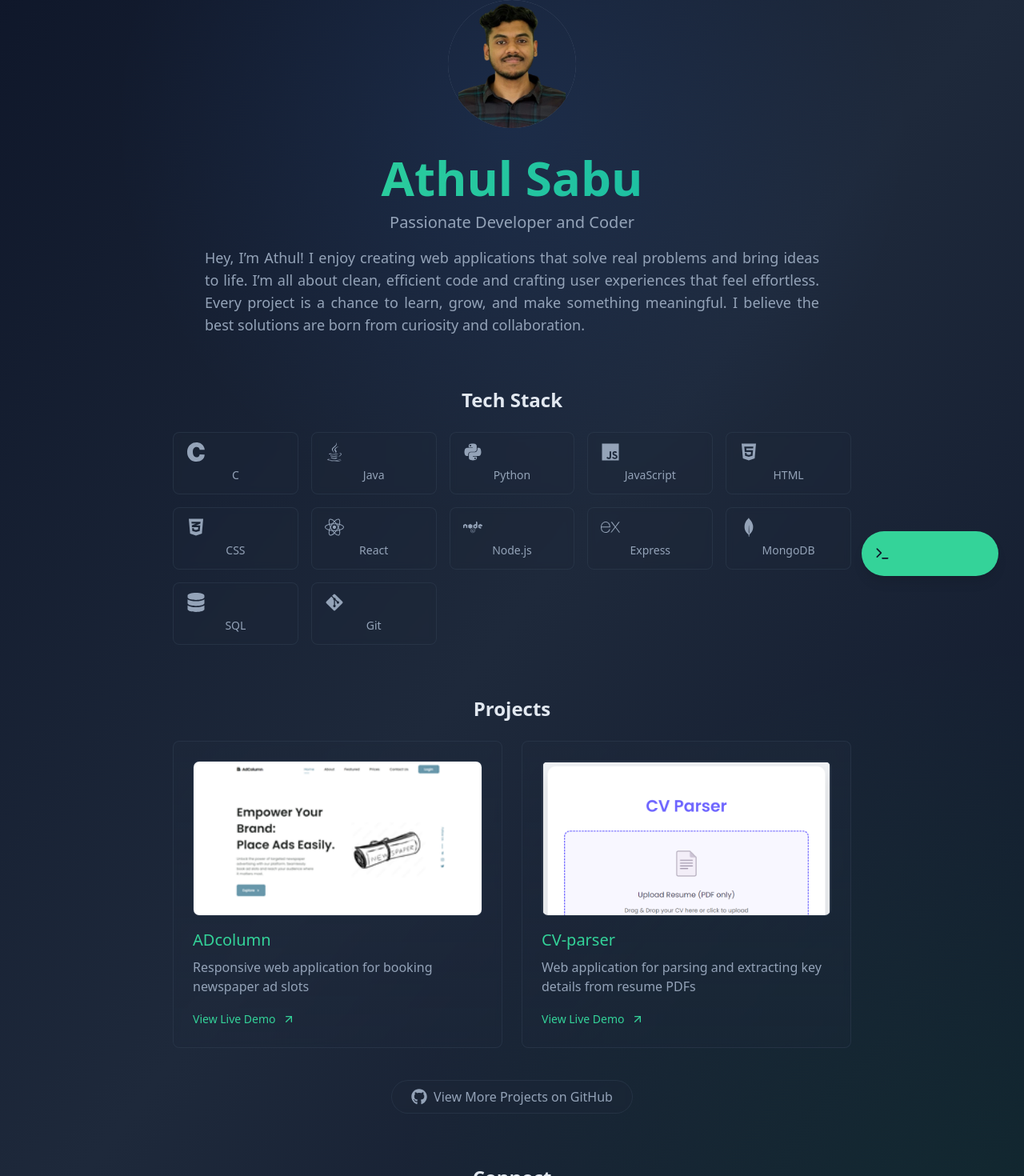
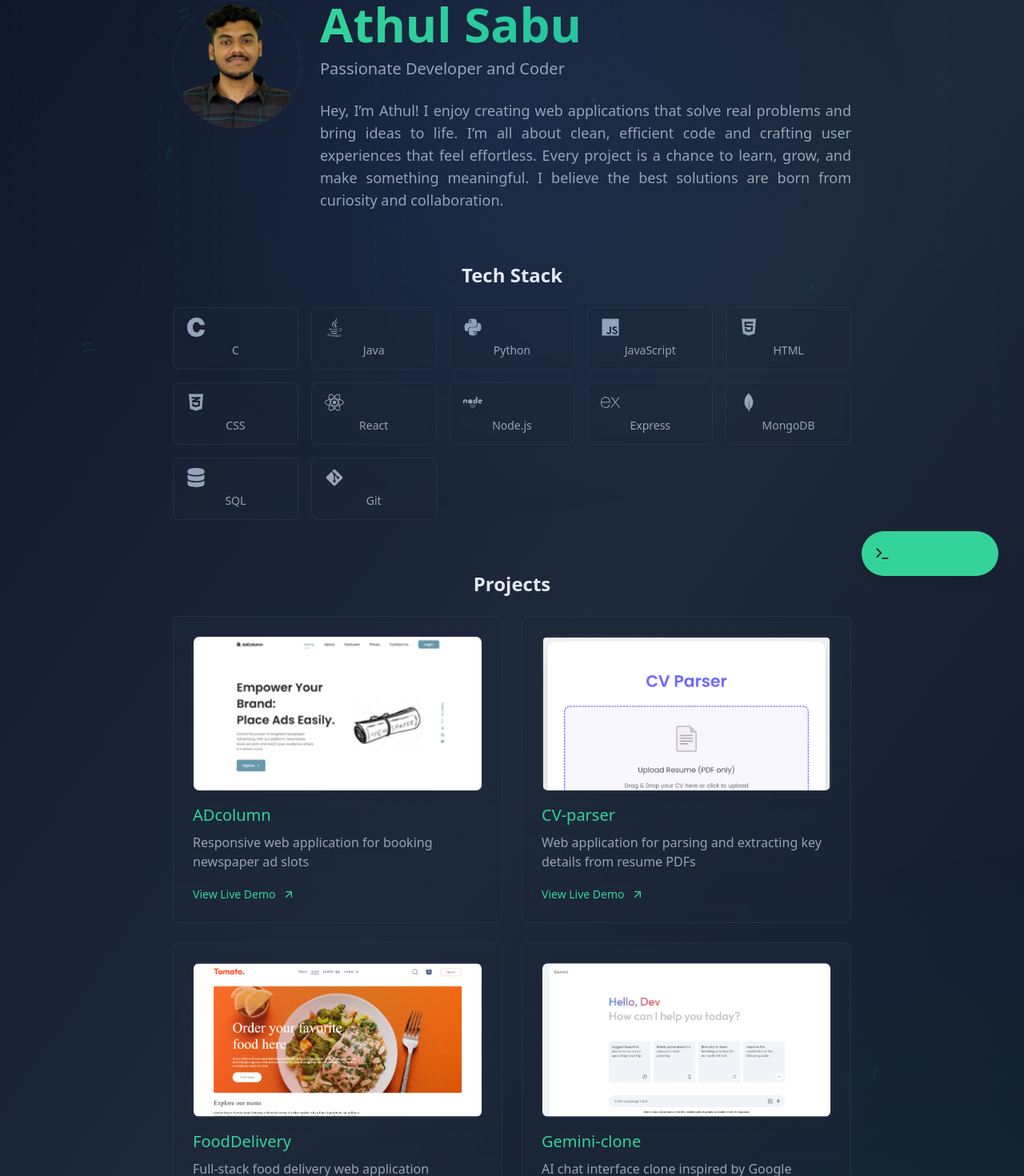
Before and after one commit to AthulSabu2002/portfolio-react, a React (Vite) app: page / in a window 1280 px wide. Shown: the part 48-1518 px from the top of the page at 80% size. Built offline with nearby package versions, Linux system fonts and the light colour scheme.

Commit message:
added more animations and effects

```diff
--- a/src/config/portfolioContent.js
+++ b/src/config/portfolioContent.js
@@ -44,6 +44,24 @@ const portfolioContent = {
         description: 'Developed a Node.js web application to parse and extract key details from resume PDFs. Utilized Express.js, EJS, pdf-parse, compromise, and express-fileupload. The web application extracts and displays personal details such as name, email, qualifications, and more, showcasing skills in server-side JavaScript, file handling, and text processing.',
         deployLink: 'https://cv-parser-bsp2.onrender.com',
         previewImage: '/src/assets/projects/cvparser-preview.png'
+    },
+    {
+        name: 'FoodDelivery',
+        title: 'FoodDelivery',
+        tech: 'React, Node.js, Express, MongoDB',
+        desc: 'Full-stack food delivery web application',
+        description: 'Built a full-stack food delivery web application using React, Node.js, Express, and MongoDB. The web application features a user-friendly interface for browsing menus and placing orders, an admin panel for restaurant management, secure payment processing via Stripe, and real-time order tracking.',
+        deployLink: 'https://food-del-web-app.netlify.app/',
+        previewImage: '/src/assets/projects/food-del.png'
+    },
+    {
+        name: 'Gemini-clone',
+        title: 'Gemini-clone',
+        tech: 'React, Gemini API, CSS',
+        desc: 'AI chat interface clone inspired by Google Gemini',
+        description: 'Built a responsive Gemini clone using React and integrated with the official Gemini API. Features include a clean chat interface with message history, code block formatting, and responsive design. The application demonstrates proficiency in React state management, API integration, and CSS styling.',
+        deployLink: 'https://gemini-clone-athul-sabus-projects.vercel.app/',
+        previewImage: '/src/assets/projects/gemini-preview.png'
     }
   ],
 
--- /dev/null
+++ b/src/data/PortfolioContent.js
@@ -0,0 +1,13 @@
+import { FaHtml5, FaCss3Alt, FaJs, FaReact, FaGithub, FaLinkedin } from 'react-icons/fa';
+
+export const skills = [
+  { name: 'HTML', icon: FaHtml5 },
+  { name: 'CSS', icon: FaCss3Alt },
+  { name: 'JavaScript', icon: FaJs },
+  { name: 'React', icon: FaReact },
+];
+
+export const socialIcons = [
+  { icon: FaGithub, link: 'https://github.com/yourusername' },
+  { icon: FaLinkedin, link: 'https://linkedin.com/in/yourusername' },
+];
--- a/src/index.css
+++ b/src/index.css
@@ -56,6 +56,43 @@
     --chart-5: 340 75% 55%
   }
 }
+
+@keyframes float {
+  0% {
+    transform: translate(0, 0) rotate(0deg);
+    opacity: 0;
+  }
+  10% {
+    opacity: 1;
+  }
+  90% {
+    opacity: 1;
+  }
+  100% {
+    transform: translate(var(--tw-translate-x, 100px), var(--tw-translate-y, -100px)) rotate(360deg);
+    opacity: 0;
+  }
+}
+
+@keyframes matrix {
+  0% {
+    transform: translateY(-100%);
+  }
+  100% {
+    transform: translateY(100vh);
+  }
+}
+
+.animate-float {
+  animation: float 20s linear infinite;
+  --tw-translate-x: 100px;
+  --tw-translate-y: -100px;
+}
+
+.animate-matrix {
+  animation: matrix linear infinite;
+}
+
 @layer base {
   * {
     @apply border-border;
--- a/src/pages/MainPortfolio.jsx
+++ b/src/pages/MainPortfolio.jsx
@@ -1,3 +1,4 @@
+/* eslint-disable react/prop-types */
 /* eslint-disable no-unused-vars */
 import React, { useState, useEffect } from 'react';
 import { Helmet } from 'react-helmet';
@@ -6,9 +7,44 @@ import { portfolioContent } from '../config/portfolioContent';
 import { FaHtml5, FaCss3Alt, FaJs, FaReact, FaNode, FaDatabase, FaGitAlt, FaGithub, FaLinkedin, FaPython, FaJava, FaEnvelope } from 'react-icons/fa';
 import { SiTypescript, SiMongodb, SiExpress, SiC } from 'react-icons/si';
 
+const CodeParticle = ({ style }) => (
+  <div
+    className="absolute text-emerald-500/20 font-mono text-sm animate-float select-none pointer-events-none"
+    style={style}
+  >
+    {['<', '/>', '{', '}', '/>', '&&', '=>', '||', '(', ')', '?'][Math.floor(Math.random() * 8)]}
+  </div>
+);
+
+const BinaryRain = () => {
+  const chars = '01';
+  return (
+    <div className="absolute inset-0 overflow-hidden opacity-5 pointer-events-none">
+      {[...Array(20)].map((_, i) => (
+        <div
+          key={i}
+          className="absolute text-emerald-500 font-mono text-xs animate-matrix"
+          style={{
+            left: `${Math.random() * 100}%`,
+            animationDelay: `${Math.random() * 2}s`,
+            animationDuration: `${10 + Math.random() * 10}s`
+          }}
+        >
+          {[...Array(20)].map((_, j) => (
+            <div key={j} className="my-1">
+              {chars[Math.floor(Math.random() * chars.length)]}
+            </div>
+          ))}
+        </div>
+      ))}
+    </div>
+  );
+};
+
 const MainPortfolio = () => {
   const [isTerminalOpen, setIsTerminalOpen] = useState(false);
   const [isMobile, setIsMobile] = useState(false);
+  const [particles, setParticles] = useState([]);
 
   useEffect(() => {
     console.log('Portfolio Content:', portfolioContent); // Debug log
@@ -19,6 +55,25 @@ const MainPortfolio = () => {
     checkMobile();
     window.addEventListener('resize', checkMobile);
     return () => window.removeEventListener('resize', checkMobile);
+  }, []);
+
+  useEffect(() => {
+    const generateParticles = () => {
+      const newParticles = [...Array(15)].map((_, i) => ({
+        id: i,
+        style: {
+          left: `${Math.random() * 100}%`,
+          top: `${Math.random() * 100}%`,
+          animationDelay: `${Math.random() * 5}s`,
+          animationDuration: `${15 + Math.random() * 15}s`
+        }
+      }));
+      setParticles(newParticles);
+    };
+
+    generateParticles();
+    const interval = setInterval(generateParticles, 20000);
+    return () => clearInterval(interval);
   }, []);
 
   if (!portfolioContent) {
@@ -50,6 +105,12 @@ const MainPortfolio = () => {
     <div className={`min-h-screen bg-gradient-to-br from-slate-900 via-slate-800 to-slate-900 text-white transition-all duration-300 relative overflow-hidden ${
       isTerminalOpen && !isMobile ? 'lg:pr-[520px]' : ''
     }`}>
+      {/* Background Effects */}
+      <BinaryRain />
+      {particles.map(particle => (
+        <CodeParticle key={particle.id} style={particle.style} />
+      ))}
+
       <Helmet>
         <title>Portfolio</title>
       </Helmet>
@@ -62,8 +123,9 @@ const MainPortfolio = () => {
       <div className="max-w-4xl mx-auto px-4 sm:px-6 py-8 sm:py-12 relative">
         <div className="space-y-12 sm:space-y-16">
           {/* Hero Section */}
-          <section className="text-center space-y-8">
-            <div className="relative mx-auto w-32 h-32 sm:w-40 sm:h-40 mb-6 overflow-hidden rounded-full group">
+          <section className="text-center sm:text-left space-y-8">
+            <div className="flex flex-col sm:flex-row items-start gap-6">
+              <div className="relative w-32 h-32 sm:w-40 sm:h-40 overflow-hidden rounded-full group flex-shrink-0">
                 <img
                   src={portfolioContent?.hero?.profileImage}
                   alt="Profile"
@@ -72,16 +134,19 @@ const MainPortfolio = () => {
                     e.target.src = 'https://via.placeholder.com/200x200?text=Profile';
                   }}
                 />
-              <div className="absolute inset-0 rounded-full ring-2 ring-slate-400/50 group-hover:ring-emerald-400/50 transition-colors duration-700"></div>
+                <div className="absolute inset-0 rounded-full ring-4 ring-slate-400/50 group-hover:ring-emerald-400/50 transition-all duration-700 shadow-[0_0_15px_rgba(16,185,129,0.1)] group-hover:shadow-[0_0_25px_rgba(16,185,129,0.2)]"></div>
               </div>
-            <div>
+              <div className="flex-1">
+                <div className="text-center sm:text-left mb-6">
                   <h1 className="text-4xl sm:text-6xl font-bold bg-gradient-to-r from-emerald-400 to-teal-500 bg-clip-text text-transparent mb-3">
                     {portfolioContent?.hero?.name || 'Your Name'}
                   </h1>
-              <p className="text-lg sm:text-xl text-slate-400 mb-4">{portfolioContent?.hero?.title || 'Your Title'}</p>
-              <p className="text-base sm:text-lg text-slate-400 max-w-3xl mx-auto leading-relaxed text-justify">
+                  <p className="text-lg sm:text-xl text-slate-400">{portfolioContent?.hero?.title || 'Your Title'}</p>
+                </div>
+                <p className="text-base sm:text-lg text-slate-400 max-w-3xl leading-relaxed text-justify">
                   {portfolioContent?.hero?.description}
                 </p>
+              </div>
             </div>
           </section>
 
```
Also changed, not shown: src/assets/projects/food-del.png (added), src/assets/projects/gemini-preview.png (added). Lines whose indentation alone changed are shown as unchanged.
